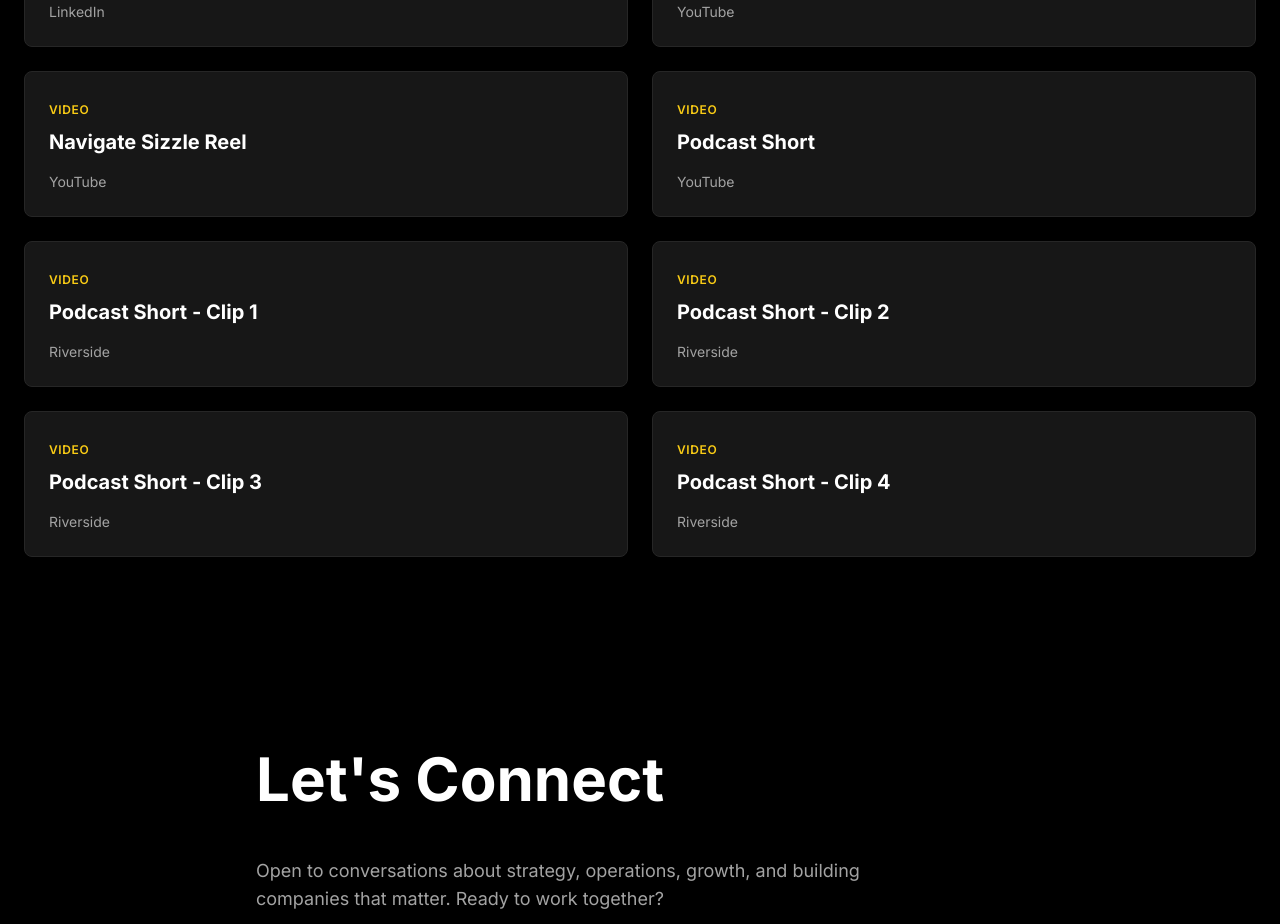
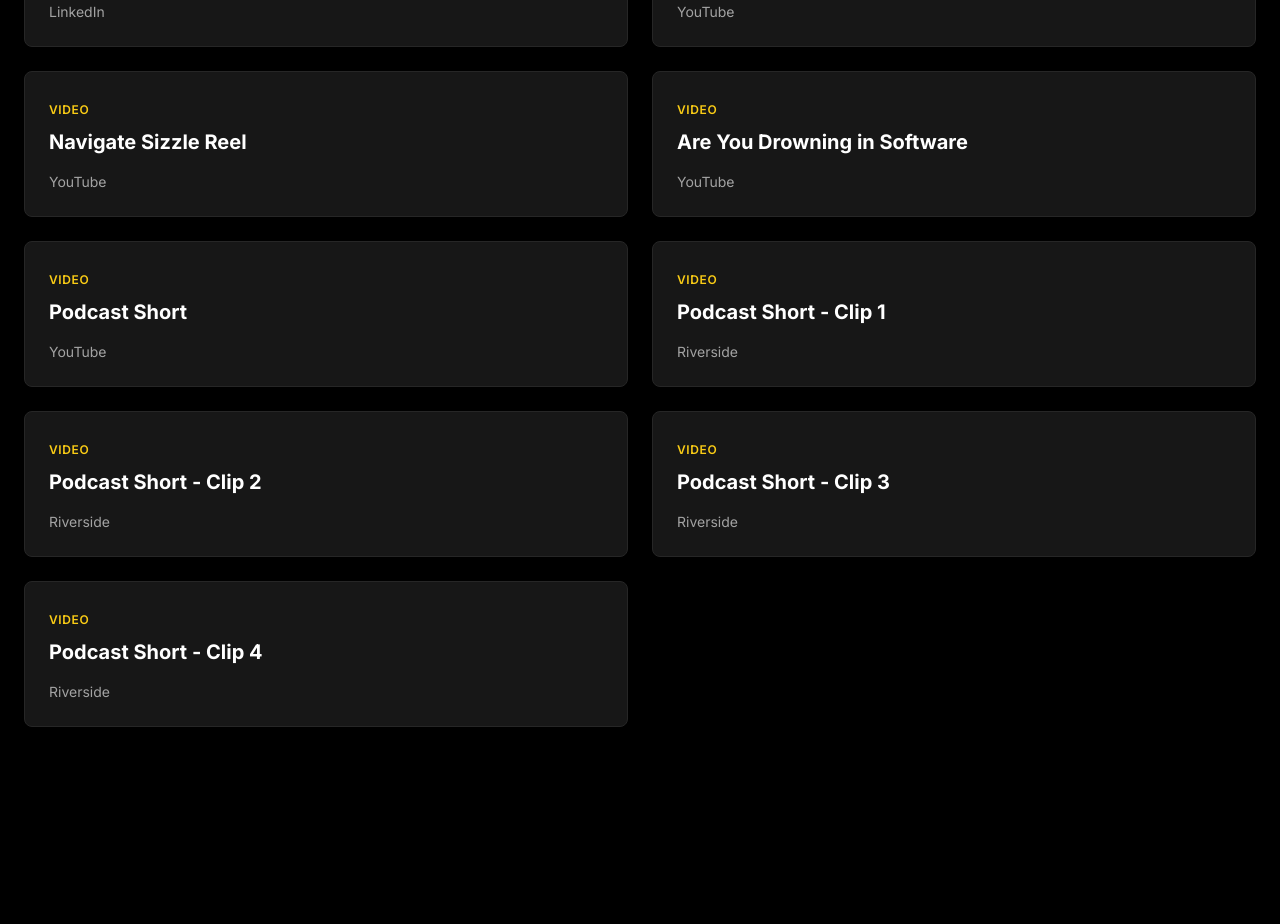
Before and after one commit to letsnavigatebmw/brandonmweaver, a React (Vite) app: page / in a window 1280 px wide. Shown: the part 5120-6044 px from the top of the page. Built offline with nearby package versions, Linux system fonts and the light colour scheme.

Commit message:
Add 'Are You Drowning in Software' YouTube short to Videos section

```diff
--- a/src/components/ThoughtLeadership.jsx
+++ b/src/components/ThoughtLeadership.jsx
@@ -67,6 +67,11 @@ export default function ThoughtLeadership() {
       title: 'Navigate Sizzle Reel',
       platform: 'YouTube',
       link: 'https://youtube.com/shorts/T6EDwewS1dA',
+    },
+    {
+      title: 'Are You Drowning in Software',
+      platform: 'YouTube',
+      link: 'https://youtube.com/shorts/r1_194HZ-aI',
     },
     {
       title: 'Podcast Short',
```
